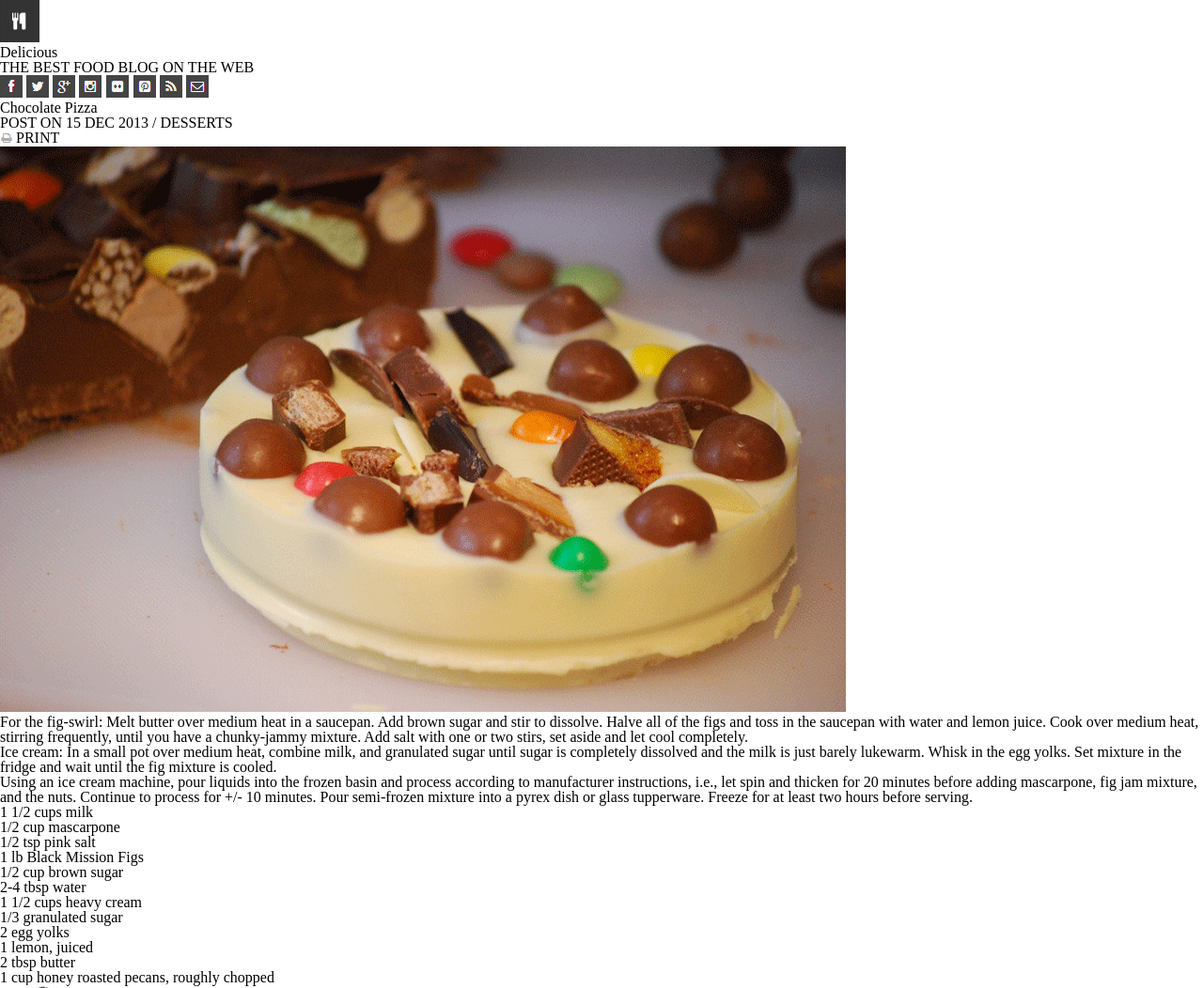
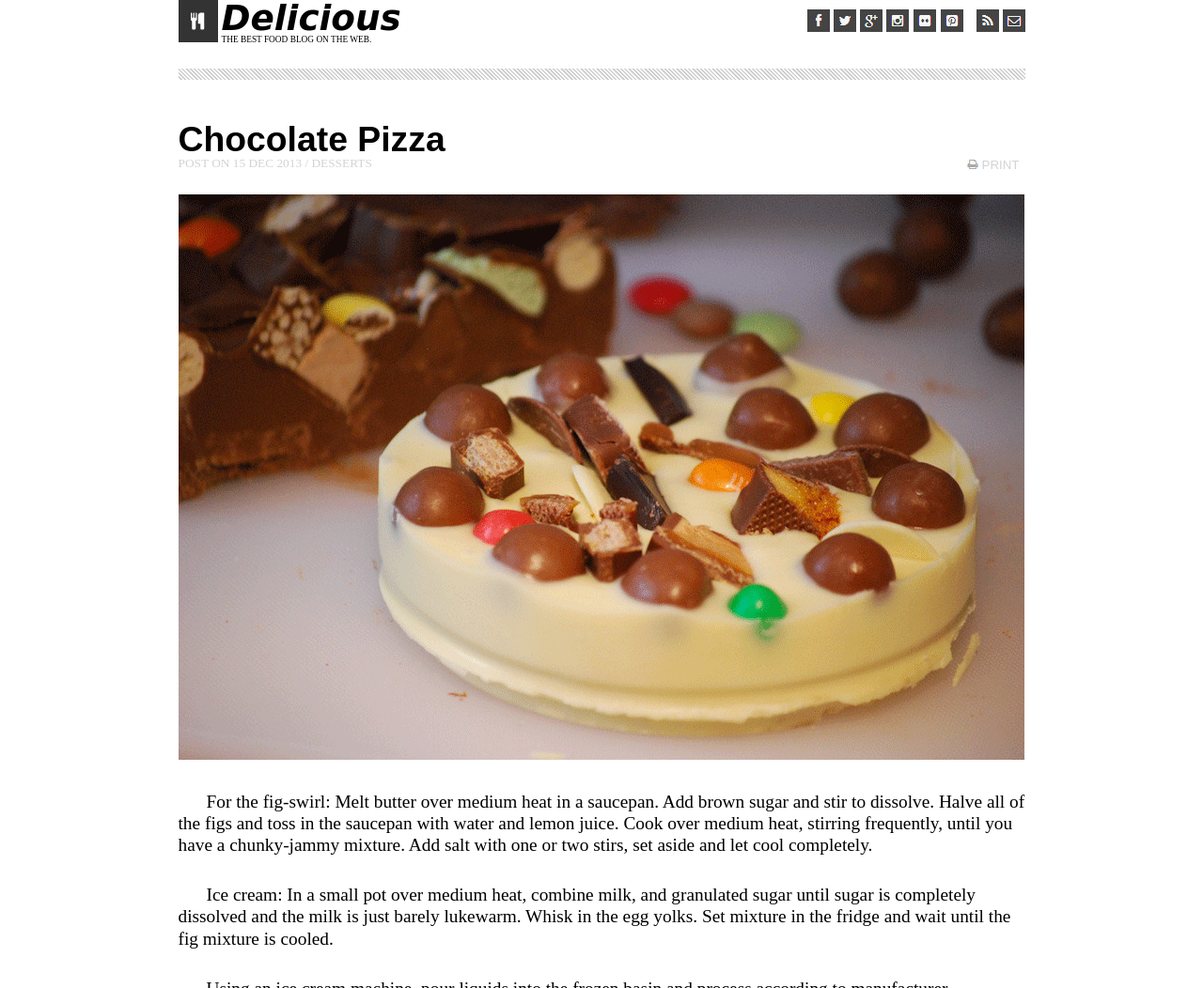
Before and after one commit to Dirrbick/CollabLab, a plain HTML site: page index.html in a window 1280 px wide. Shown: the top 1052 px of the page at 94% size. Drawn offline with Linux system fonts and the light colour scheme.

Commit message:
end of driver Jordan, Nav Kory, switching over now

```diff
--- a/css/style.css
+++ b/css/style.css
@@ -0,0 +1,85 @@
+html {
+    max-width: 901px;
+    margin: 0 auto;
+}
+
+article {
+    background-image: url("../img/list-bg.png");
+    margin: 30px 0;
+
+}
+
+body>article>div {
+    float: left;
+}
+
+header>div {
+    display: inline-block;
+}
+
+h1 {
+    font-style: italic;
+    font-weight: bold;
+    font-size: 28pt;
+    /* need to narrow down font family */
+    font-family: cursive;
+}
+
+header>div>p {
+    font-variant: small-caps;
+    font-size: 7pt;
+}
+
+.images {
+    float: right;
+    margin-top: 10px;
+}
+
+header>div>img:nth-child(6) {
+    margin-right: 10px;
+}
+
+.divider {
+    background: repeating-linear-gradient(
+        45deg,
+        transparent,
+        transparent 1px,
+        #ccc 2px,
+        #ccc 3px);
+    /* background-color: lightgray; */
+    width: 901px;
+    height: 12px;
+    margin: 25px 0 45px 0;
+}
+
+body>section>p>button {
+    float: right;
+    background-color: Transparent;
+    background-repeat:no-repeat;
+    border: none;
+    cursor:pointer;
+    overflow: hidden;
+    color: lightgray
+}
+
+h2 {
+    font-weight: bold;
+    font-family: sans-serif;
+    font-size: 28pt;
+}
+
+body>section>p {
+    color: lightgray;
+    font-size:10pt;
+}
+
+body>section {
+    margin-bottom: 25px;
+}
+
+body>main>p {
+    text-indent: 30px;
+    margin-top: 30px;
+    line-height: 1.2em;
+    font-size: 14.5pt;
+}
--- a/index.html
+++ b/index.html
@@ -3,7 +3,7 @@
     <link rel="stylesheet" href="css/reset.css">
     <link rel="stylesheet" href="css/style.css">
     <head>
-        <title>Document</title>
+        <title>Chocolate Pizza</title>
     </head>
     <header>
         <img src="img/logo.png" alt="logo">
@@ -12,7 +12,7 @@
                 Delicious
             </h1>
             <p>
-                THE BEST FOOD BLOG ON THE WEB
+                THE BEST FOOD BLOG ON THE WEB.
             </p>
         </div>
         <div class="images">
@@ -37,9 +37,10 @@
             </h2>
             <p>
                 POST ON 15 DEC 2013 / DESSERTS
+                <button><img src="img/print-icon.png" alt="Print"> PRINT</button>
             </p>
             <!-- print image -->
-            <img src="img/print-icon.png" alt="Print"> PRINT
+
         </section>
         <!-- big image -->
         <img src="img/choco-pizza.png" alt="Chocolate Pizza">
```
